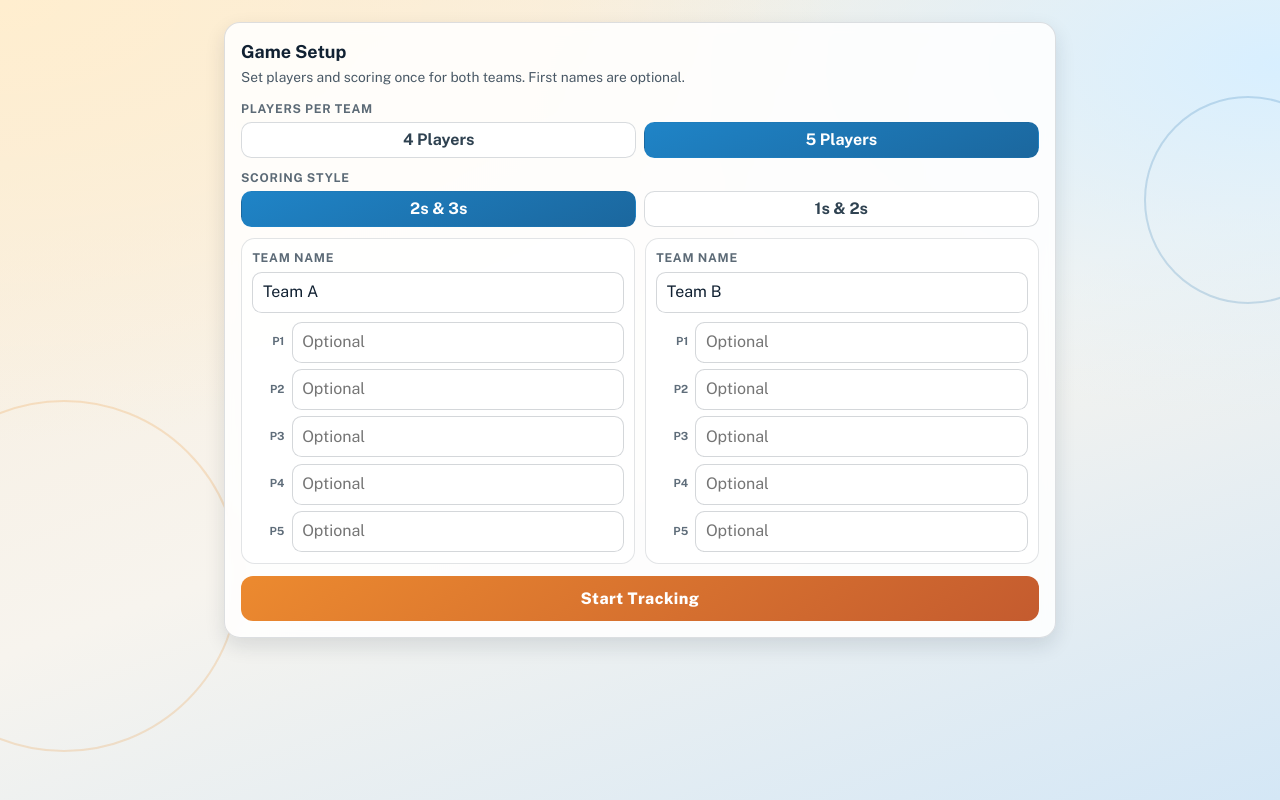
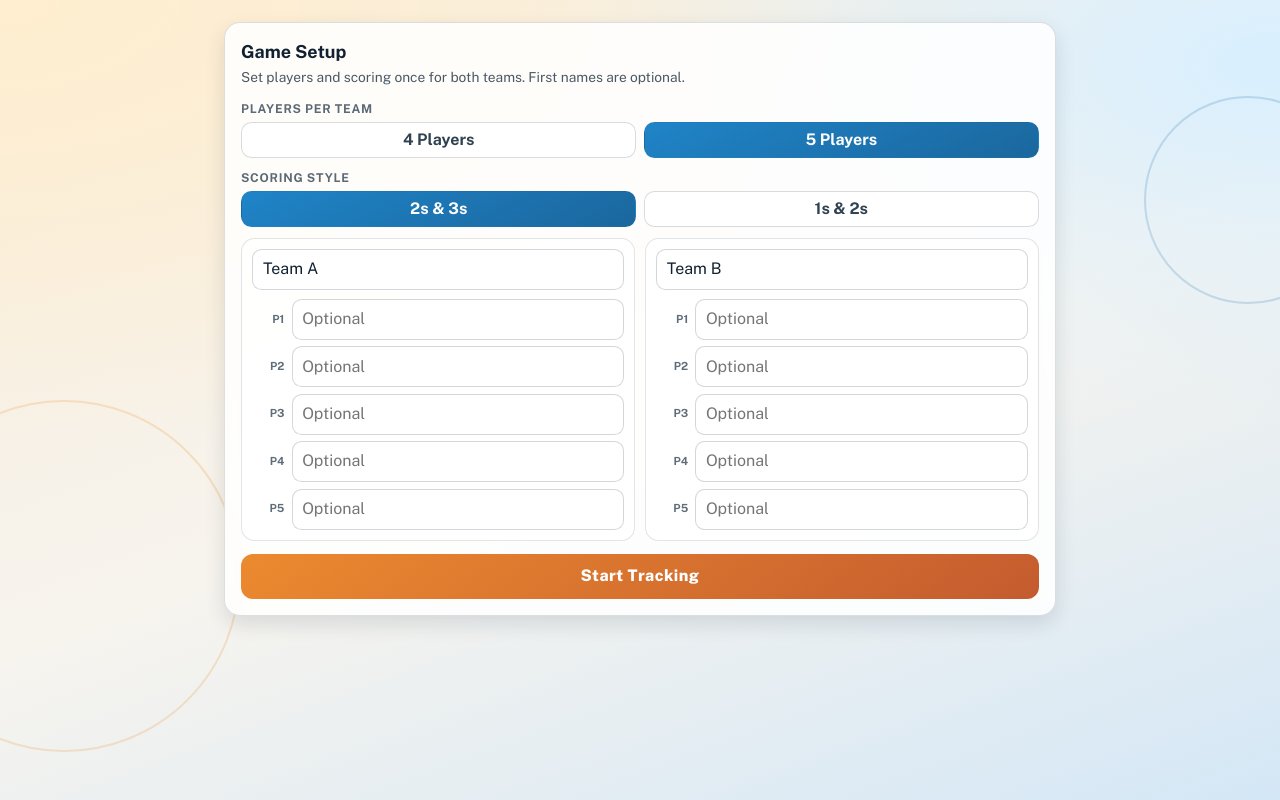
Before and after one commit to preraku/boxscore, a React (Vite) app: page / in a window 1280 px wide. Built offline with nearby package versions, Linux system fonts and the light colour scheme.

Commit message:
Use team name placeholders and remove “Box Score” text

```diff
--- a/src/App.tsx
+++ b/src/App.tsx
@@ -844,7 +844,7 @@ function App() {
   const renderTeamBoxScore = (team: Team) => (
     <article className="team-boxscore" key={team.id}>
       <h3 className={`team-boxscore-title ${teamColorClass(team.id)}`}>
-        {team.label} Box Score
+        {team.label}
       </h3>
       <div className="table-wrap">
         <table className="stats-table">
@@ -970,15 +970,10 @@ function App() {
                 return (
                   <article className="team-card" key={teamId}>
                     <div className="team-top-row">
-                      <label
-                        className="field-label"
-                        htmlFor={`team-label-${teamId}`}
-                      >
-                        Team Name
-                      </label>
                       <input
-                        id={`team-label-${teamId}`}
                         className="text-input"
+                        aria-label="Team Name"
+                        placeholder="Team Name"
                         value={team.label}
                         onChange={(event) =>
                           updateTeamLabel(teamId, event.target.value)
```
